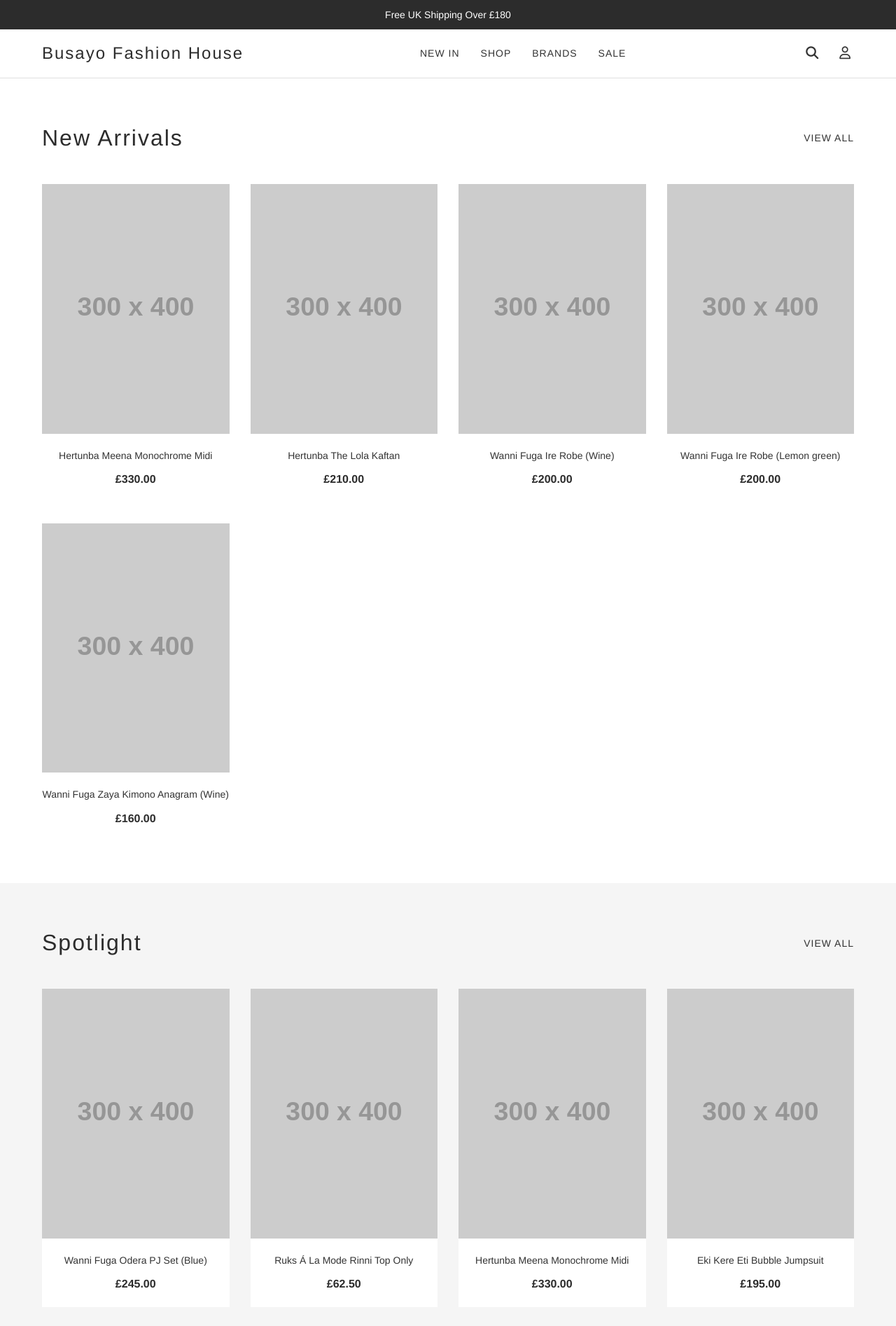
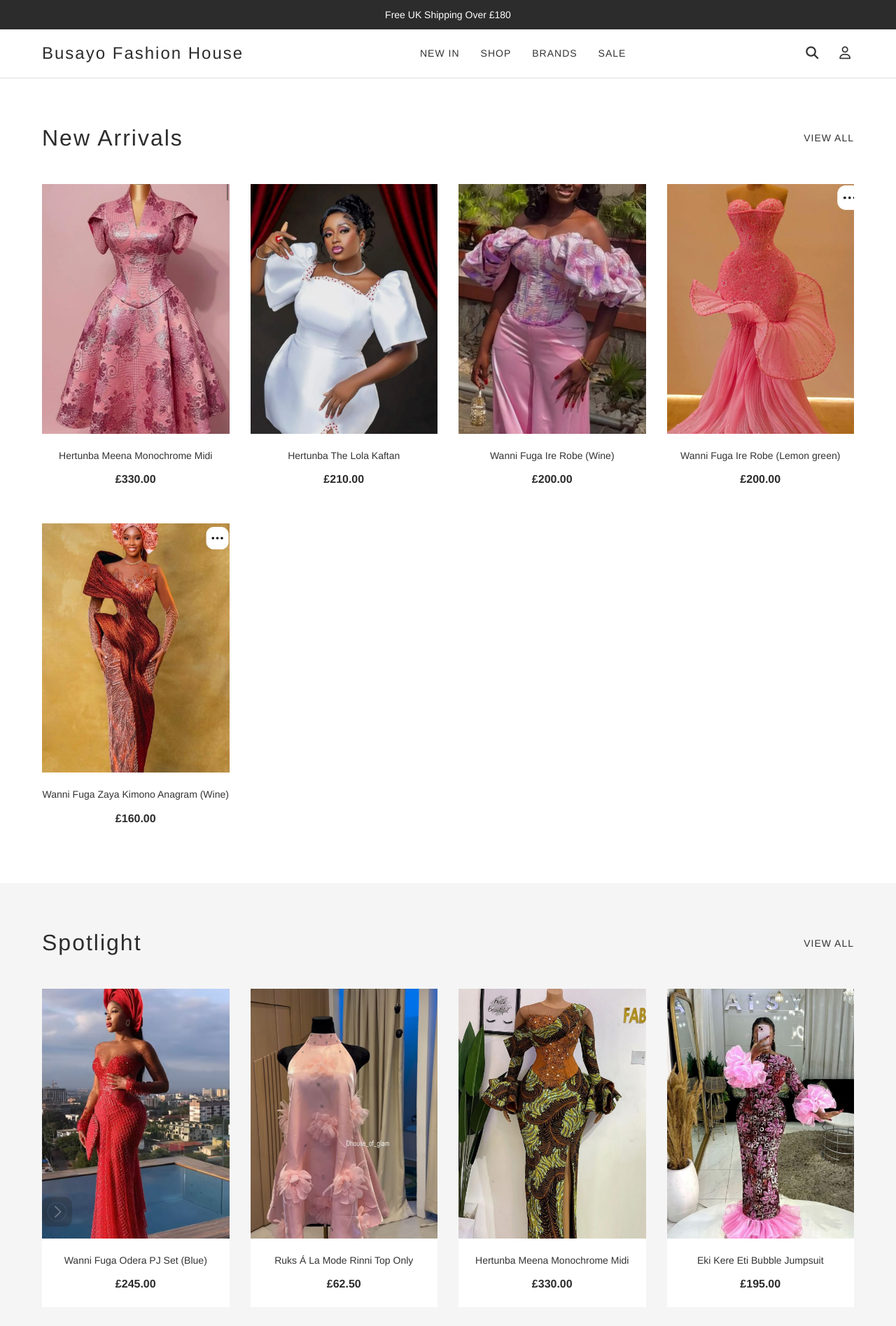
Before and after one commit to temidayo-falomo/busayo-fashion, a plain HTML site: page index.html in a window 1280 px wide. Shown: the top 1895 px of the page at 70% size. Drawn offline with Linux system fonts and the light colour scheme; placeholder pictures from the web are drawn by us.

Commit message:
Update product images in index.html and add new image files for the Busayo Fashion House website.

```diff
--- a/index.html
+++ b/index.html
@@ -57,7 +57,7 @@
             <div class="product-card">
               <div class="product-image">
                 <img
-                  src="https://via.placeholder.com/300x400/8B7355/FFFFFF?text=Hertunba+Meena"
+                  src="/images/set-1/WhatsApp Image 2026-01-10 at 9.41.16 PM.jpeg"
                   alt="Hertunba Meena Monochrome Midi"
                 />
                 <div class="product-overlay">
@@ -72,7 +72,7 @@
             <div class="product-card">
               <div class="product-image">
                 <img
-                  src="https://via.placeholder.com/300x400/8B7355/FFFFFF?text=Hertunba+Lola"
+                  src="/images/set-1/WhatsApp Image 2026-01-10 at 9.41.16 PM (1).jpeg"
                   alt="Hertunba The Lola Kaftan"
                 />
                 <div class="product-overlay">
@@ -87,7 +87,7 @@
             <div class="product-card">
               <div class="product-image">
                 <img
-                  src="https://via.placeholder.com/300x400/8B7355/FFFFFF?text=Wanni+Fuga+Ire"
+                  src="/images/set-1/WhatsApp Image 2026-01-10 at 9.41.16 PM (2).jpeg"
                   alt="Wanni Fuga Ire Robe (Wine)"
                 />
                 <div class="product-overlay">
@@ -102,7 +102,7 @@
             <div class="product-card">
               <div class="product-image">
                 <img
-                  src="https://via.placeholder.com/300x400/8B7355/FFFFFF?text=Wanni+Fuga+Ire"
+                  src="/images/set-1/WhatsApp Image 2026-01-10 at 9.41.17 PM.jpeg"
                   alt="Wanni Fuga Ire Robe (Lemon green)"
                 />
                 <div class="product-overlay">
@@ -117,7 +117,7 @@
             <div class="product-card">
               <div class="product-image">
                 <img
-                  src="https://via.placeholder.com/300x400/8B7355/FFFFFF?text=Wanni+Fuga+Zaya"
+                  src="/images/set-1/WhatsApp Image 2026-01-10 at 9.41.17 PM (1).jpeg"
                   alt="Wanni Fuga Zaya Kimono Anagram (Wine)"
                 />
                 <div class="product-overlay">
@@ -144,7 +144,7 @@
             <div class="product-card">
               <div class="product-image">
                 <img
-                  src="https://via.placeholder.com/300x400/8B7355/FFFFFF?text=Wanni+Fuga+Odera"
+                  src="/images/set-2/WhatsApp Image 2026-01-10 at 9.44.48 PM.jpeg"
                   alt="Wanni Fuga Odera PJ Set (Blue)"
                 />
                 <div class="product-overlay">
@@ -159,7 +159,7 @@
             <div class="product-card">
               <div class="product-image">
                 <img
-                  src="https://via.placeholder.com/300x400/8B7355/FFFFFF?text=Ruks+La+Mode"
+                  src="/images/set-2/WhatsApp Image 2026-01-10 at 9.44.48 PM (1).jpeg"
                   alt="Ruks Á La Mode Rinni Top Only"
                 />
                 <div class="product-overlay">
@@ -174,7 +174,7 @@
             <div class="product-card">
               <div class="product-image">
                 <img
-                  src="https://via.placeholder.com/300x400/8B7355/FFFFFF?text=Hertunba+Meena"
+                  src="/images/set-2/WhatsApp Image 2026-01-10 at 9.44.49 PM.jpeg"
                   alt="Hertunba Meena Monochrome Midi"
                 />
                 <div class="product-overlay">
@@ -189,7 +189,7 @@
             <div class="product-card">
               <div class="product-image">
                 <img
-                  src="https://via.placeholder.com/300x400/8B7355/FFFFFF?text=Eki+Kere+Eti"
+                  src="/images/set-2/WhatsApp Image 2026-01-10 at 9.44.49 PM (1).jpeg"
                   alt="Eki Kere Eti Bubble Jumpsuit"
                 />
                 <div class="product-overlay">
@@ -204,7 +204,7 @@
             <div class="product-card">
               <div class="product-image">
                 <img
-                  src="https://via.placeholder.com/300x400/8B7355/FFFFFF?text=Ruks+La+Mode"
+                  src="/images/set-1/WhatsApp Image 2026-01-10 at 9.41.16 PM.jpeg"
                   alt="Ruks Á La Mode Rinni Pants Only (Orange)"
                 />
                 <div class="product-overlay">
@@ -219,7 +219,7 @@
             <div class="product-card">
               <div class="product-image">
                 <img
-                  src="https://via.placeholder.com/300x400/8B7355/FFFFFF?text=Eki+Kere+Straw"
+                  src="/images/set-1/WhatsApp Image 2026-01-10 at 9.41.17 PM.jpeg"
                   alt="Eki Kere Straw Mini Dress (Multiprint)"
                 />
                 <div class="product-overlay">
```
Also changed, not shown: images/set-1/WhatsApp Image 2026-01-10 at 9.41.16 PM (1).jpeg (added), images/set-1/WhatsApp Image 2026-01-10 at 9.41.16 PM (2).jpeg (added), images/set-1/WhatsApp Image 2026-01-10 at 9.41.16 PM.jpeg (added), images/set-1/WhatsApp Image 2026-01-10 at 9.41.17 PM (1).jpeg (added), images/set-1/WhatsApp Image 2026-01-10 at 9.41.17 PM.jpeg (added), images/set-2/WhatsApp Image 2026-01-10 at 9.44.48 PM (1).jpeg (added), images/set-2/WhatsApp Image 2026-01-10 at 9.44.48 PM.jpeg (added), images/set-2/WhatsApp Image 2026-01-10 at 9.44.49 PM (1).jpeg (added), images/set-2/WhatsApp Image 2026-01-10 at 9.44.49 PM.jpeg (added).
